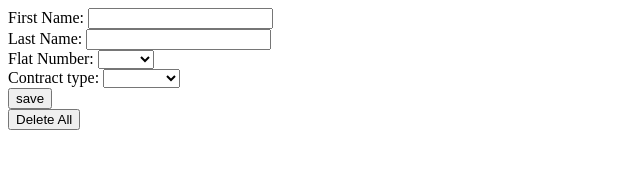
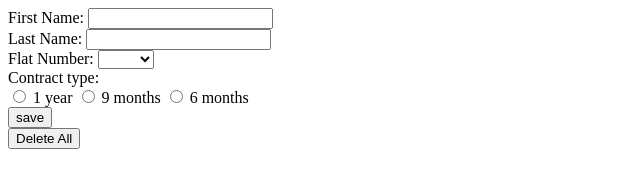
Before and after one commit to Fidelma/week6_weekendhw, a plain HTML site: page index.html in a window 1280 px wide. Shown: the whole page, without its empty margins (0-640 px from the left). Drawn offline with Linux system fonts and the light colour scheme.

Commit message:
radio buttons for contract options added

```diff
--- a/index.html
+++ b/index.html
@@ -52,13 +52,28 @@
         </div>
 
         <div class="form-item">
+
+          <div class="contract-options">
           <label for="contract">Contract type:</label>
-          <select id="contract-types">
+        </div>
+
+        <div class="contract-options">
+
+          <input type="radio" name="contract" value="1 year" class="contract-types">
+          <label for="1 year">1 year</label>
+
+          <input type="radio" name="contract" value="9 months" class="contract-types">
+          <label for="9 months">9 months</label>
+
+          <input type="radio" name="contract" value="6 months" class="contract-types">
+          <label for="6 months">6 months</label>
+        </div>
+          <!-- <select id="contract-types">
             <option value=""disabled selected></option>
             <option value="1 Year">1 Year</option>
             <option value="9 month">9 months</option>
             <option value="6 month">6 months</option>
-          </select>
+          </select> -->
         </div>
 
       </div>
```
